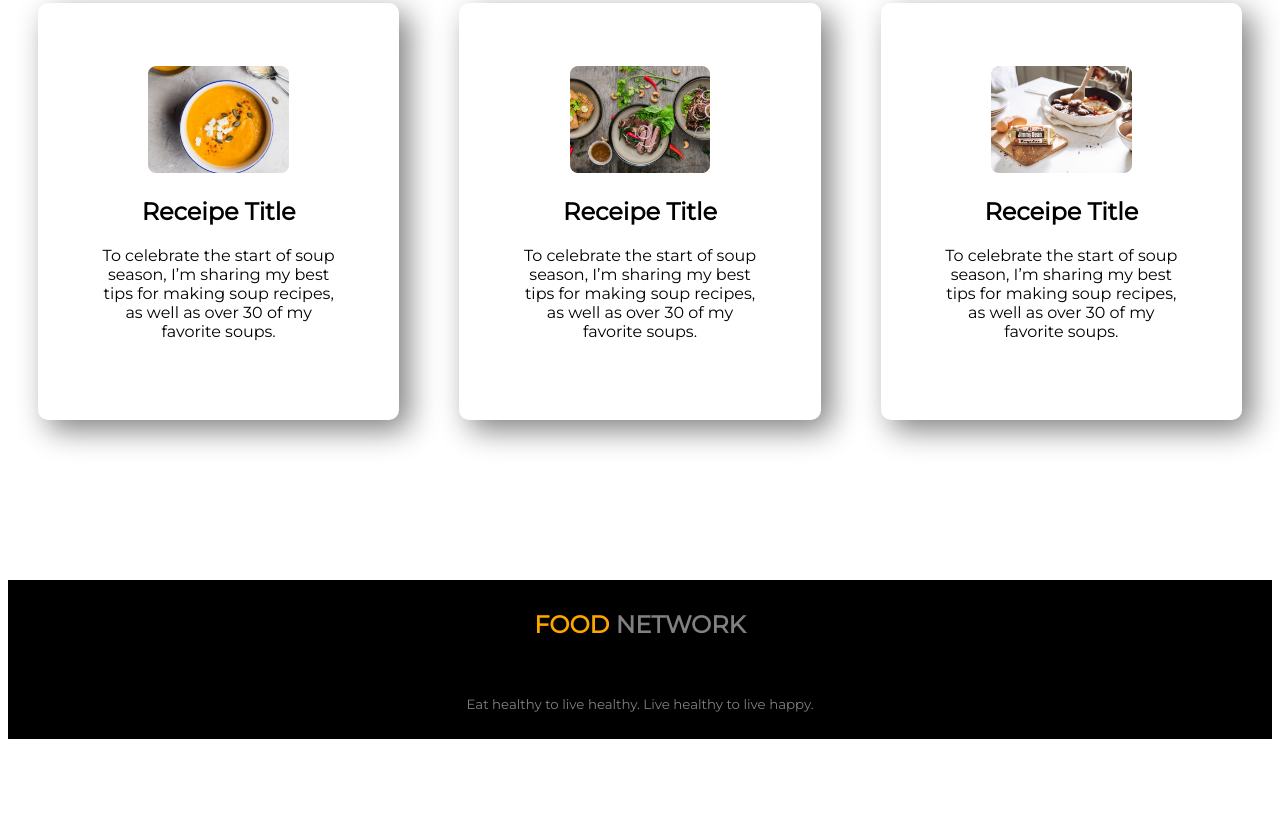
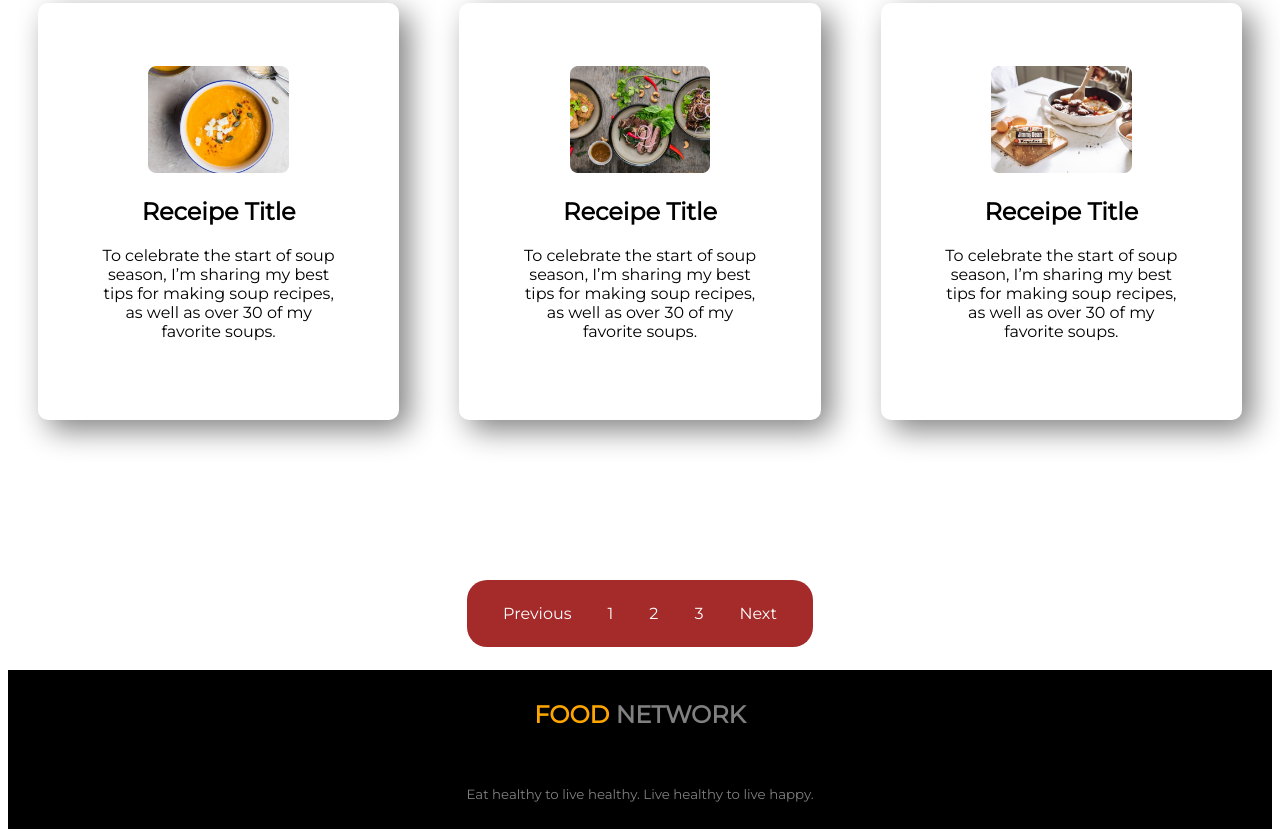
Before and after one commit to arifphero4/first-assignment, a plain HTML site: page index.html in a window 1280 px wide. Shown: the part 1557-2394 px from the top of the page. Before the commit the page ends 2304 px from the top, so only its background shows below. Drawn offline with Linux system fonts and the light colour scheme.

Commit message:
bottom button

```diff
--- a/index.html
+++ b/index.html
@@ -102,6 +102,16 @@
         </p>
       </div>
     </section>
+    <div>
+      <ul class="button">
+        <li><a herf="#">previous</a></li>
+        <li><a herf="#">1</a></li>
+        <li><a herf="#">2</a></li>
+        <li><a herf="#">3</a></li>
+        <li><a herf="#">next</a></li>
+      </ul>
+    </div>
+    <br />
     <footer>
       <h2><span class="orange-color">FOOD</span> NETWORK</h2>
       <br />
--- a/style.css
+++ b/style.css
@@ -71,3 +71,18 @@ footer {
   padding-top: 10px;
   padding-bottom: 10px;
 }
+.button {
+  float: center;
+  list-style-type: none;
+  margin: 0;
+  padding: 0;
+  background: brown;
+  overflow: hidden;
+  color: white;
+  text-decoration: none;
+  text-transform: capitalize;
+  padding: 12px 18px;
+  display: inline-block;
+  border-radius: 20px;
+}
+}
```
